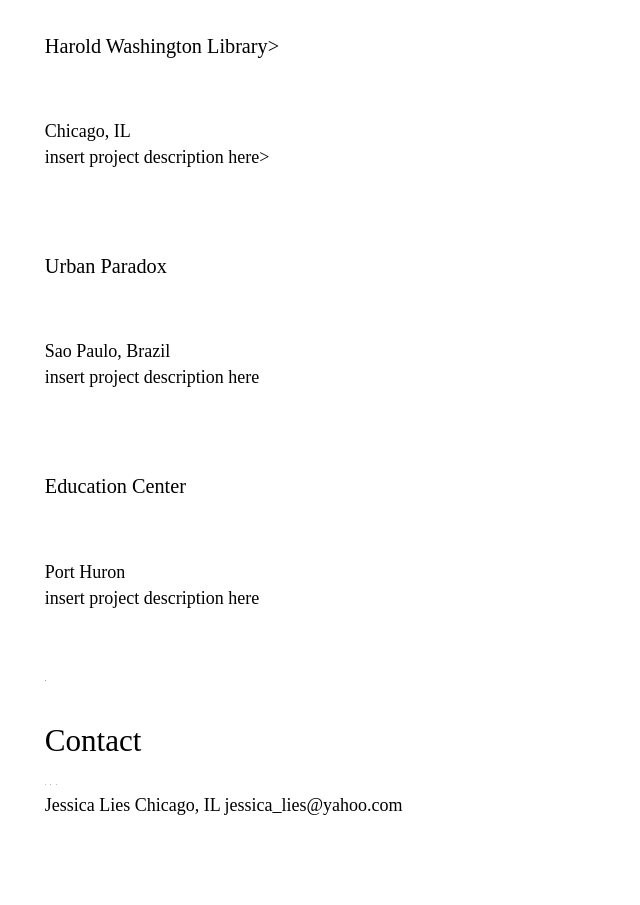
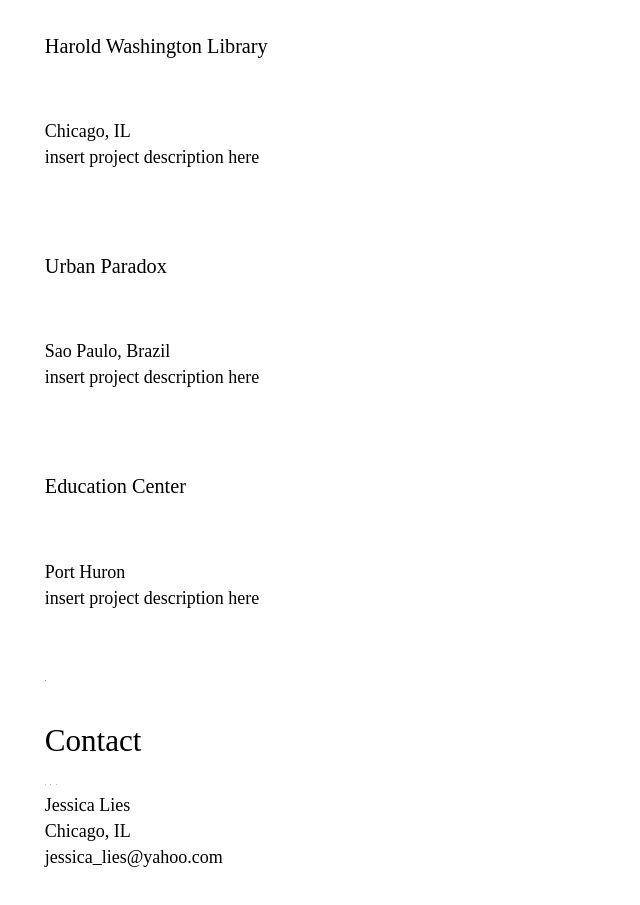
Before and after one commit to JessicaLies/Page, a plain HTML site: page index.html in a window 1280 px wide. Shown: the part 3675-4580 px from the top of the page, without its empty margins (0-640 px from the left). Drawn offline with Linux system fonts and the light colour scheme; grey boxes are pictures that could not be loaded.

Commit message:
reformatted contact information into list

```diff
--- a/index.html
+++ b/index.html
@@ -86,10 +86,10 @@
   <h1>Projects</h1>
     <img src="photos.jpg" alt="project images"
     style="width:1px;height:1px;">
-    <h2>Harold Washington Library>
+    <h2>Harold Washington Library</h2>
     <h3>Chicago, IL
     <p>
-    insert project description here>
+    insert project description here
     </p>
     <h2>Urban Paradox</h2>
     <h3>Sao Paulo, Brazil</h3>
@@ -110,10 +110,10 @@
     style="width:1px;height:1px;">
     <img src="LinkedIn Grey.png" alt="linkedin icon"
     style="width:1px;height:1px;">
-    <p>
-    Jessica Lies
-    Chicago, IL
-    jessica_lies@yahoo.com
-    </p>
+    <ul style="list-style-type:none">
+      <li>Jessica Lies</li>
+      <li>Chicago, IL</li>
+      <li>jessica_lies@yahoo.com</li>
+    </ul>
   </body>
 </html>
```
